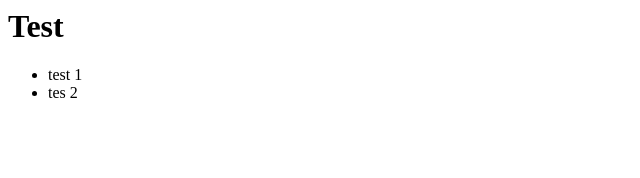
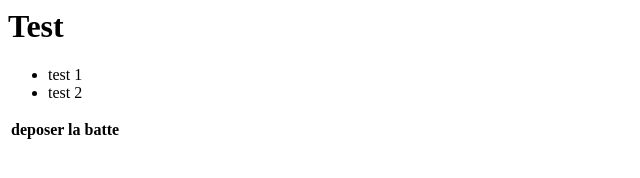
Before and after one commit to ADEL-Beljohol/AdelBeljohol.github.io, a plain HTML site: page Index.html in a window 1280 px wide. Shown: the whole page, without its empty margins (0-640 px from the left). Drawn offline with Linux system fonts and the light colour scheme.

Commit message:
add table

```diff
--- a/Index.html
+++ b/Index.html
@@ -2,6 +2,11 @@
     <h1>Test</h1>
     <ul>
         <li>test 1</li>
-        <li>tes 2</li>
+        <li>test 2</li>
     </ul>
+    <table>
+        <tr>
+            <th>deposer la batte</th>
+        </tr>
+    </table>
 </body>
```
